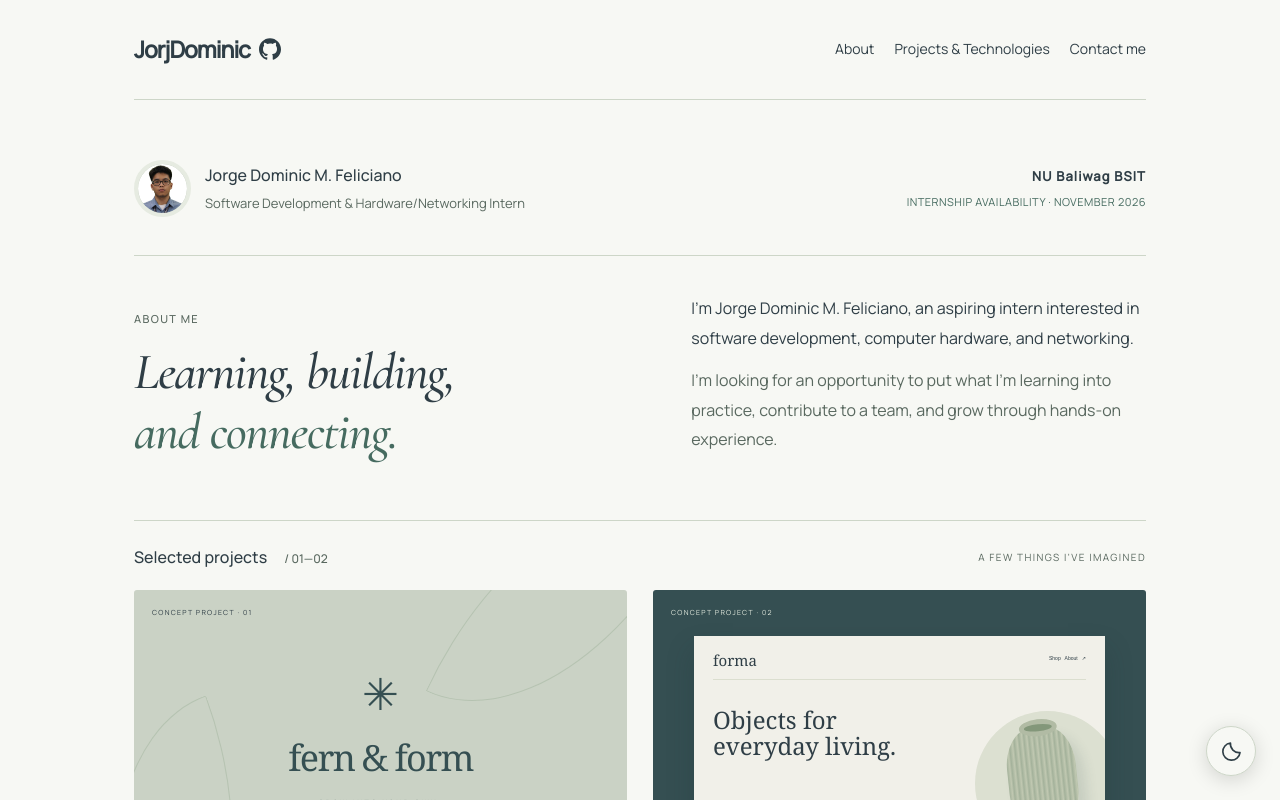
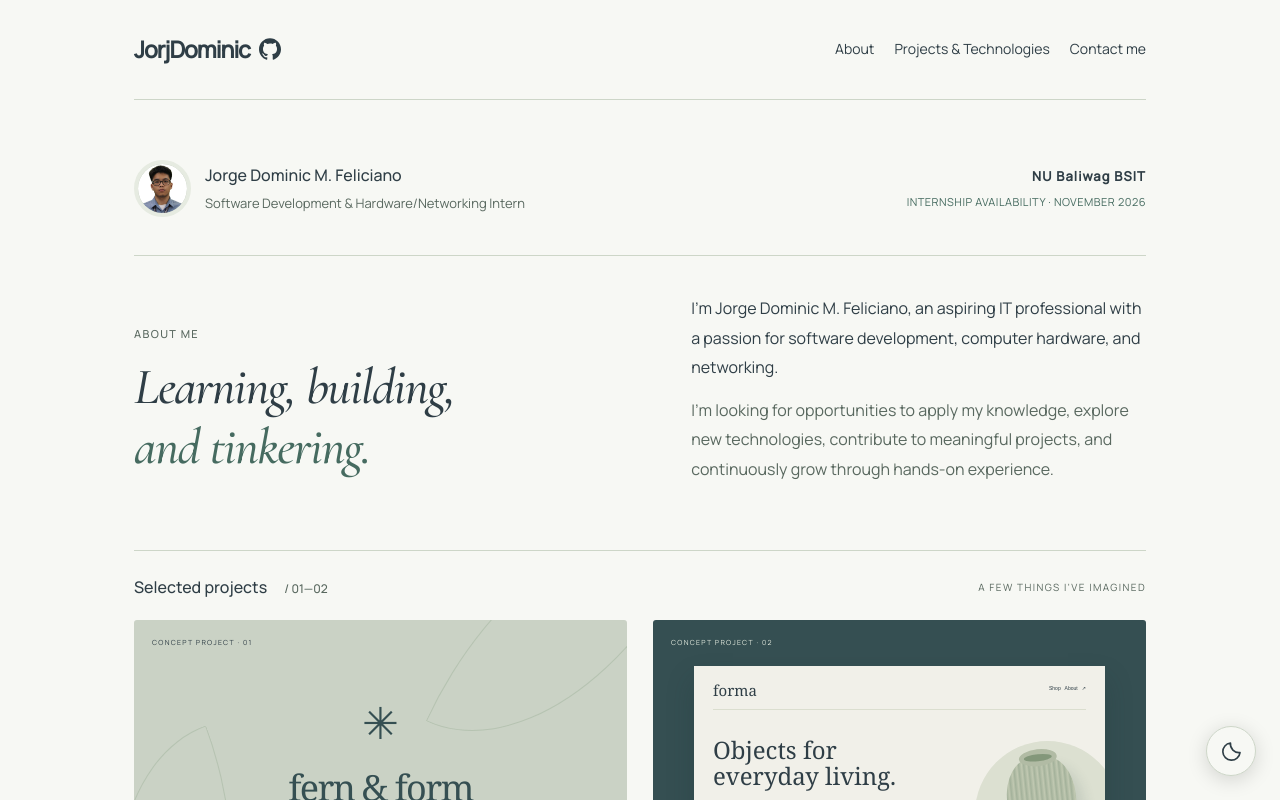
Before and after one commit to JorjDominic/Portfolio, a React (Create React App) app: page / in a window 1280 px wide. Shown: the top 800 px of the page. Built offline with nearby package versions, Linux system fonts and the light colour scheme.

Commit message:
Update Site source

```diff
--- a/src/App.js
+++ b/src/App.js
@@ -153,18 +153,19 @@ export default function App() {
               <h1 id="about-title">
                 Learning, building,
                 <br />
-                <span>and connecting.</span>
+                <span>and tinkering.</span>
               </h1>
             </div>
             <div className="about-copy">
               <p>
-                I'm Jorge Dominic M. Feliciano, an aspiring intern interested in
-                software development, computer hardware, and networking.
+                I'm Jorge Dominic M. Feliciano, an aspiring IT professional with
+                a passion for software development, computer hardware, and
+                networking.
               </p>
               <p>
-                I'm looking for an opportunity to put what I'm learning into
-                practice, contribute to a team, and grow through hands-on
-                experience.
+                I'm looking for opportunities to apply my knowledge, explore new
+                technologies, contribute to meaningful projects, and
+                continuously grow through hands-on experience.
               </p>
             </div>
           </section>
```
